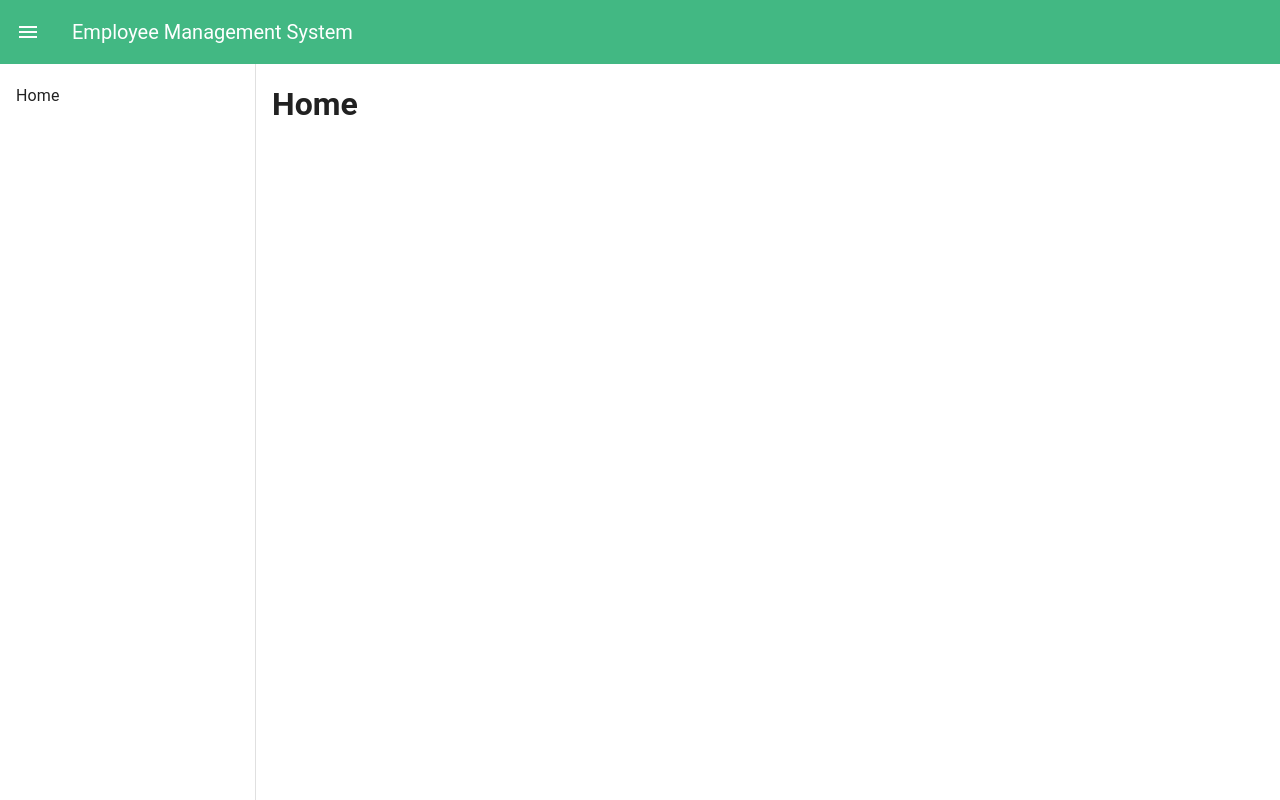
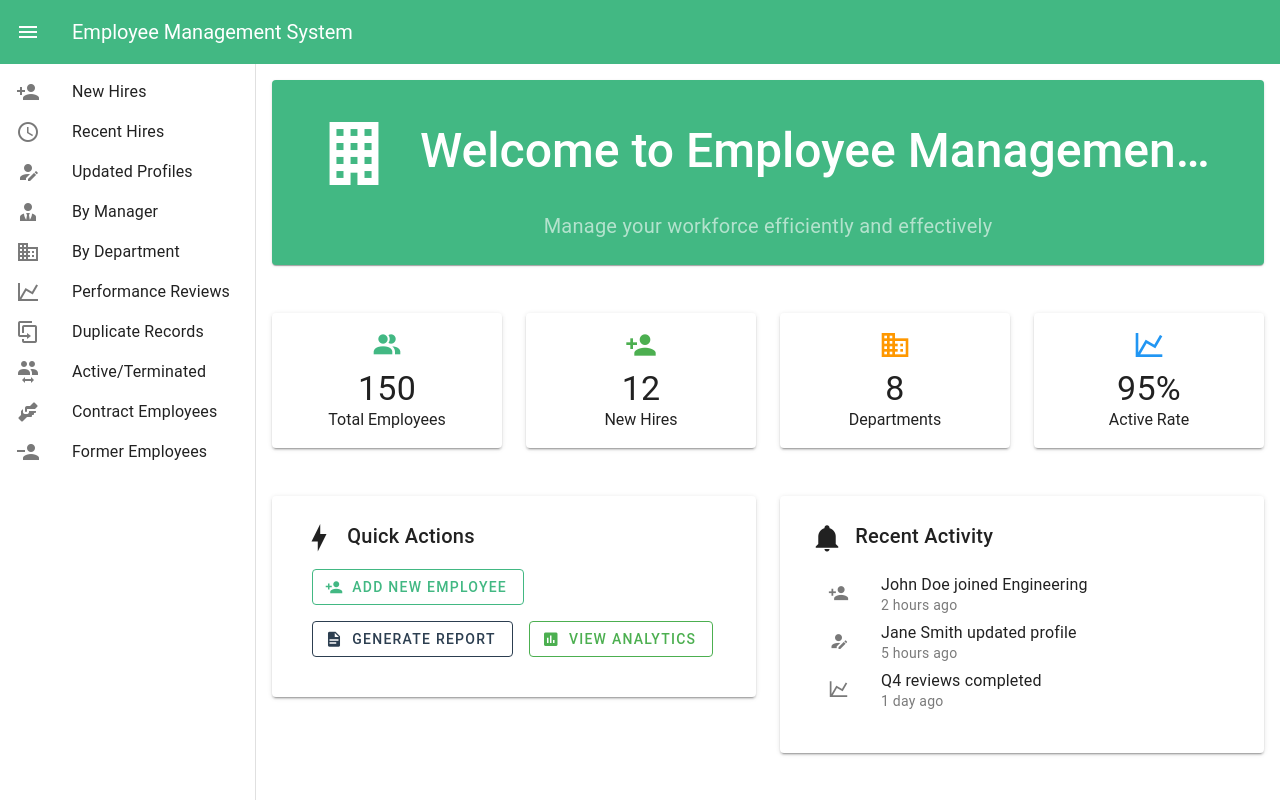
Before and after one commit to musicteachj/employee-management-system, a Vue app in the folder client/: page / in a window 1280 px wide. Built offline with nearby package versions, Linux system fonts and the light colour scheme.

Commit message:
add nav list and stub out simple home page

```diff
--- a/client/src/App.vue
+++ b/client/src/App.vue
@@ -1,16 +1,54 @@
-<script setup lang="ts"></script>
+<script setup lang="ts">
+import { ref } from "vue";
+
+const rail = ref(false);
+const drawer = ref(true);
+const open = ref<string[]>([]);
+</script>
 
 <template>
   <v-app>
     <v-layout>
       <v-app-bar color="primary" flat>
-        <v-app-bar-nav-icon></v-app-bar-nav-icon>
+        <v-app-bar-nav-icon @click.stop="rail = !rail" />
         <v-app-bar-title> Employee Management System </v-app-bar-title>
       </v-app-bar>
-      <v-navigation-drawer>
-        <v-list>
-          <v-list-item>
-            <v-list-item-title>Home</v-list-item-title>
+      <v-navigation-drawer
+        expand-on-hover
+        :rail="rail"
+        v-model="drawer"
+        permanent
+      >
+        <v-list density="compact" v-model:opened="open">
+          <v-list-item prepend-icon="mdi-account-plus">
+            <v-list-item-title>New Hires</v-list-item-title>
+          </v-list-item>
+          <v-list-item prepend-icon="mdi-clock-outline">
+            <v-list-item-title>Recent Hires</v-list-item-title>
+          </v-list-item>
+          <v-list-item prepend-icon="mdi-account-edit">
+            <v-list-item-title>Updated Profiles</v-list-item-title>
+          </v-list-item>
+          <v-list-item prepend-icon="mdi-account-tie">
+            <v-list-item-title>By Manager</v-list-item-title>
+          </v-list-item>
+          <v-list-item prepend-icon="mdi-domain">
+            <v-list-item-title>By Department</v-list-item-title>
+          </v-list-item>
+          <v-list-item prepend-icon="mdi-chart-line">
+            <v-list-item-title>Performance Reviews</v-list-item-title>
+          </v-list-item>
+          <v-list-item prepend-icon="mdi-content-duplicate">
+            <v-list-item-title>Duplicate Records</v-list-item-title>
+          </v-list-item>
+          <v-list-item prepend-icon="mdi-account-switch">
+            <v-list-item-title>Active/Terminated</v-list-item-title>
+          </v-list-item>
+          <v-list-item prepend-icon="mdi-handshake">
+            <v-list-item-title>Contract Employees</v-list-item-title>
+          </v-list-item>
+          <v-list-item prepend-icon="mdi-account-minus">
+            <v-list-item-title>Former Employees</v-list-item-title>
           </v-list-item>
         </v-list>
       </v-navigation-drawer>
--- a/client/src/views/Home.vue
+++ b/client/src/views/Home.vue
@@ -1,7 +1,130 @@
 <template>
-  <h1>Home</h1>
+  <v-container>
+    <!-- Welcome Header -->
+    <v-row class="mb-6">
+      <v-col cols="12">
+        <v-card class="pa-6 text-center" color="primary" dark>
+          <v-card-title class="text-h3 mb-2">
+            <v-icon size="large" class="mr-3">mdi-office-building</v-icon>
+            Welcome to Employee Management System
+          </v-card-title>
+          <v-card-subtitle class="text-h6">
+            Manage your workforce efficiently and effectively
+          </v-card-subtitle>
+        </v-card>
+      </v-col>
+    </v-row>
+
+    <!-- Quick Stats -->
+    <v-row class="mb-6">
+      <v-col cols="12" sm="6" md="3">
+        <v-card class="text-center pa-4" elevation="2">
+          <v-icon size="x-large" color="primary" class="mb-2"
+            >mdi-account-multiple</v-icon
+          >
+          <h3 class="text-h4">150</h3>
+          <p class="text-subtitle1">Total Employees</p>
+        </v-card>
+      </v-col>
+      <v-col cols="12" sm="6" md="3">
+        <v-card class="text-center pa-4" elevation="2">
+          <v-icon size="x-large" color="success" class="mb-2"
+            >mdi-account-plus</v-icon
+          >
+          <h3 class="text-h4">12</h3>
+          <p class="text-subtitle1">New Hires</p>
+        </v-card>
+      </v-col>
+      <v-col cols="12" sm="6" md="3">
+        <v-card class="text-center pa-4" elevation="2">
+          <v-icon size="x-large" color="warning" class="mb-2"
+            >mdi-domain</v-icon
+          >
+          <h3 class="text-h4">8</h3>
+          <p class="text-subtitle1">Departments</p>
+        </v-card>
+      </v-col>
+      <v-col cols="12" sm="6" md="3">
+        <v-card class="text-center pa-4" elevation="2">
+          <v-icon size="x-large" color="info" class="mb-2"
+            >mdi-chart-line</v-icon
+          >
+          <h3 class="text-h4">95%</h3>
+          <p class="text-subtitle1">Active Rate</p>
+        </v-card>
+      </v-col>
+    </v-row>
+
+    <!-- Quick Actions -->
+    <v-row>
+      <v-col cols="12" md="6">
+        <v-card class="pa-4" elevation="2">
+          <v-card-title>
+            <v-icon class="mr-2">mdi-lightning-bolt</v-icon>
+            Quick Actions
+          </v-card-title>
+          <v-card-text>
+            <v-btn
+              color="primary"
+              class="ma-2"
+              prepend-icon="mdi-account-plus"
+              variant="outlined"
+            >
+              Add New Employee
+            </v-btn>
+            <v-btn
+              color="secondary"
+              class="ma-2"
+              prepend-icon="mdi-file-document"
+              variant="outlined"
+            >
+              Generate Report
+            </v-btn>
+            <v-btn
+              color="success"
+              class="ma-2"
+              prepend-icon="mdi-chart-box"
+              variant="outlined"
+            >
+              View Analytics
+            </v-btn>
+          </v-card-text>
+        </v-card>
+      </v-col>
+      <v-col cols="12" md="6">
+        <v-card class="pa-4" elevation="2">
+          <v-card-title>
+            <v-icon class="mr-2">mdi-bell</v-icon>
+            Recent Activity
+          </v-card-title>
+          <v-card-text>
+            <v-list density="compact">
+              <v-list-item prepend-icon="mdi-account-plus">
+                <v-list-item-title
+                  >John Doe joined Engineering</v-list-item-title
+                >
+                <v-list-item-subtitle>2 hours ago</v-list-item-subtitle>
+              </v-list-item>
+              <v-list-item prepend-icon="mdi-account-edit">
+                <v-list-item-title
+                  >Jane Smith updated profile</v-list-item-title
+                >
+                <v-list-item-subtitle>5 hours ago</v-list-item-subtitle>
+              </v-list-item>
+              <v-list-item prepend-icon="mdi-chart-line">
+                <v-list-item-title>Q4 reviews completed</v-list-item-title>
+                <v-list-item-subtitle>1 day ago</v-list-item-subtitle>
+              </v-list-item>
+            </v-list>
+          </v-card-text>
+        </v-card>
+      </v-col>
+    </v-row>
+  </v-container>
 </template>
 
-<script setup lang="ts"></script>
+<script setup lang="ts">
+// Simple home page component
+</script>
 
 <style scoped></style>
```
